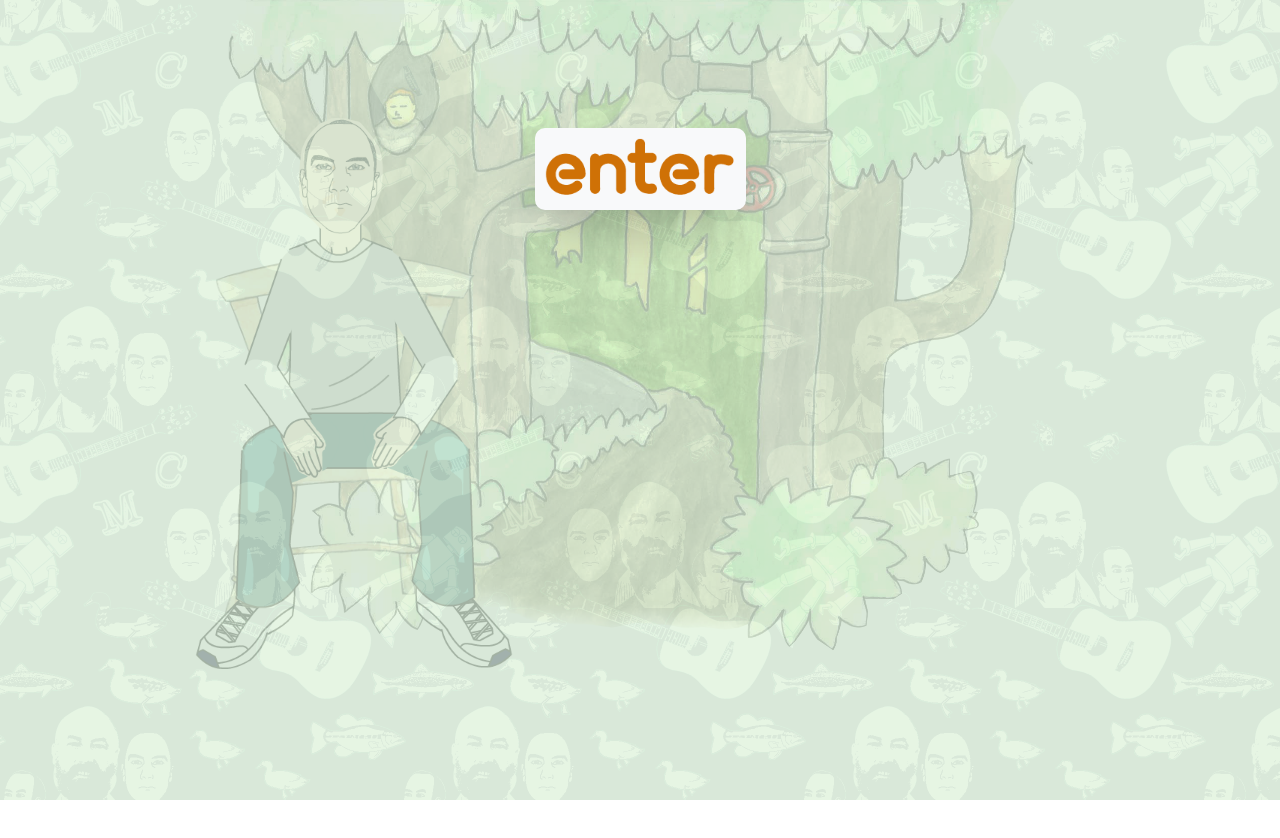
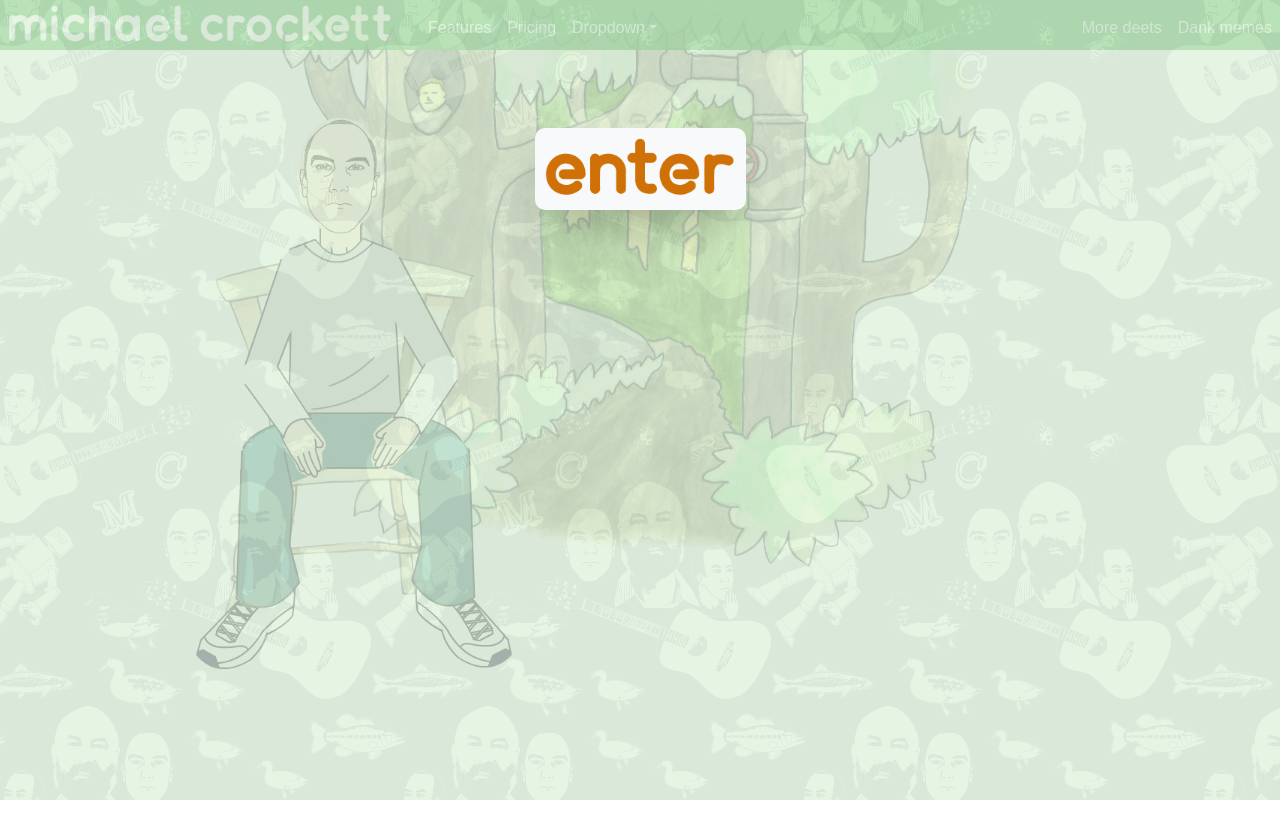
Before and after one commit to mjcrockett/mjcrockett.github.io, a Next.js app: page /avatar in a window 1280 px wide. Shown: the top 838 px of the page. After the commit the page ends 800 px from the top, so only its background shows below. Built offline with nearby package versions, Linux system fonts and the light colour scheme; no server answers.

Commit message:
Adding the new Break page.

```diff
--- a/app/avatar/avatar.tsx
+++ b/app/avatar/avatar.tsx
@@ -95,8 +95,8 @@ export default function AvatarComponent(vProps: IViewProps) {
 
     if (mPercent > .75)
       mPercent = .75;
-    else if (mPercent < .59)
-      mPercent = .59;
+    else if (mPercent < .53)
+      mPercent = .53;
 
     return mPercent;
   }
--- a/app/avatar/page.tsx
+++ b/app/avatar/page.tsx
@@ -28,7 +28,7 @@ export default function AvatarPage() {
           <AvatarComponent avataronready={avatarOnReady}></AvatarComponent>
         </AudioProvider>
       </DataProvider>
-      <Background maxWidth={1000}></Background>
+      <Background maxWidth={950}></Background>
     </div>
   );
 }
--- /dev/null
+++ b/app/break/break.module.css
@@ -0,0 +1,4 @@
+.iframePosition {
+    height: 100vh;
+    position:relative;
+}
--- /dev/null
+++ b/app/break/page.tsx
@@ -0,0 +1,21 @@
+'use client';
+import React from "react";
+import styles from './break.module.css';
+
+export default function BreakPage() {
+const src = 'https://mjcrockett.github.io/standby/';
+const title = 'Break Time';
+const width = '100%';
+const allowFullScreen = true;
+  return (
+    <div className={`flex-column ${styles.iframePosition}`} >
+      <iframe
+          src={src}
+          title={title}
+          width={width}
+          height={width}
+          allowFullScreen={allowFullScreen}
+        ></iframe>
+    </div>
+  );
+}
--- a/app/layout.tsx
+++ b/app/layout.tsx
@@ -2,6 +2,7 @@ import type { Metadata } from "next";
 import { Geist, Geist_Mono } from "next/font/google";
 
 import "./globals.css";
+import { NavBar } from "./shared/components/navbar";
 
 const geistSans = Geist({
   variable: "--font-geist-sans",
@@ -28,6 +29,7 @@ export default function RootLayout({
       <body
         className={`${geistSans.variable} ${geistMono.variable} antialiased`}
       >
+        <NavBar />
         {children}
       </body>
     </html>
--- a/app/page.tsx
+++ b/app/page.tsx
@@ -1,6 +1,5 @@
 'use client';
 import { BrowserRouter as Router } from 'react-router-dom';
-import { NavBar } from './shared/components/navbar';
 import React, { useEffect, useState } from 'react';
 import { AppRoutes } from './shared/routes';
 import Interaction from './shared/contexts/interaction-context';
@@ -19,7 +18,6 @@ export default function Home() {
 
       <Interaction>
         <Router>
-          <NavBar />
           <div className={styles.centerContainer}>
             <AppRoutes />
           </div>
--- a/app/shared/components/background.module.css
+++ b/app/shared/components/background.module.css
@@ -1,21 +1,25 @@
-#bkgrndimg {
+/* #bkgrndimg {
     display:block;
     margin:auto;
-}
+} */
 .bkgrndWrapper {
     position:absolute;
-    z-index:-2;
+    z-index:-1;
     top:0;
+    bottom: 0;
     left: 0;
     right: 0;
     margin-inline: auto;
-    width: fit-content;
+    background-size: contain;
+    background-repeat: no-repeat;
+    background-position-x: center;
+    background-position-y: top;
 }
-@media only screen and (max-width: 1975px) {
+/* @media only screen and (max-width: 1975px) {
     #bkgrndimg {
         position:absolute;
         left: -9999px;
         right: -9999px;
         margin: auto;
     }
-}
+} */
--- a/app/shared/components/background.tsx
+++ b/app/shared/components/background.tsx
@@ -2,6 +2,8 @@ import { useEffect, useRef } from 'react';
 import styles from './background.module.css';
 import { BackgroundImages } from '../constants/background-constants';
 // import Image from 'next/image';
+
+
 
 function Background({maxWidth} : {maxWidth?: number}) {
     const ref = useRef<HTMLImageElement>(null);
@@ -13,10 +15,11 @@ function Background({maxWidth} : {maxWidth?: number}) {
     }, []);
 
     return (
-        <div className={styles.bkgrndWrapper}>
+        <div className={styles.bkgrndWrapper} style={{ maxWidth: `${maxWidth}px`, backgroundImage:`url(${BackgroundImages.forest})` }}>
             {/* <Image src={BackgroundImages.home} alt="background image" style={{ maxWidth: `${maxWidth}px`}}  id={styles.bkgrndimg}
             layout="fill" objectFit="contain"/> */}
-            <img id={styles.bkgrndimg} ref={ref} style={{ maxWidth: `${maxWidth}px`}}/>
+
+            {/* <img id={styles.bkgrndimg} ref={ref} style={{ maxWidth: `${maxWidth}px`}}/> */}
         </div>
     );
 }
--- a/app/shared/components/navbar.module.css
+++ b/app/shared/components/navbar.module.css
@@ -9,7 +9,7 @@
     top:0;
     left:0;
     right:0;
-    z-index: -1;
+    z-index: 1;
 }
 .logoBackground{
     background-image: url("/images/home/logo3.png");
@@ -27,3 +27,11 @@
     overflow:hidden;
     width:auto;
 }
+.zIndex {
+    z-index: 2;
+}
+.absolute {
+    position: absolute;
+    top:0;
+    width:100%;
+}
--- a/app/shared/components/navbar.tsx
+++ b/app/shared/components/navbar.tsx
@@ -6,13 +6,13 @@ import { Nav, Navbar, NavDropdown } from 'react-bootstrap';
 
 export const NavBar = () => {
     return (
-    <Navbar collapseOnSelect expand="lg">
-
+        <div className={styles.absolute}>
             <div className={styles.backgroundContainer}>
                 <div className={styles.logoBackground}></div>
                 <div className={styles.background}></div>
             </div>
 
+            <Navbar collapseOnSelect expand="lg" className={styles.zIndex}>
                 <Navbar.Brand href="/" style={{width: '404px'}} ></Navbar.Brand>
                 <Navbar.Toggle aria-controls="responsive-navbar-nav" />
                 <Navbar.Collapse id="responsive-navbar-nav">
@@ -20,7 +20,7 @@ export const NavBar = () => {
                         <Nav.Link href="#features">Features</Nav.Link>
                         <Nav.Link href="#pricing">Pricing</Nav.Link>
                         <NavDropdown title="Dropdown" id="collasible-nav-dropdown">
-                    <NavDropdown.Item href="#action/3.1">Action</NavDropdown.Item>
+                            <NavDropdown.Item href="/break">Break Page</NavDropdown.Item>
                             <NavDropdown.Item href="#action/3.2">Another action</NavDropdown.Item>
                             <NavDropdown.Item href="#action/3.3">Something</NavDropdown.Item>
                             <NavDropdown.Divider />
@@ -35,5 +35,6 @@ export const NavBar = () => {
                     </Nav>
                 </Navbar.Collapse>
             </Navbar>
+        </div>
     )
 }
```
Also changed, not shown: app/shared/routes/index.tsx (+9 -1 lines). Lines whose indentation alone changed are shown as unchanged.
